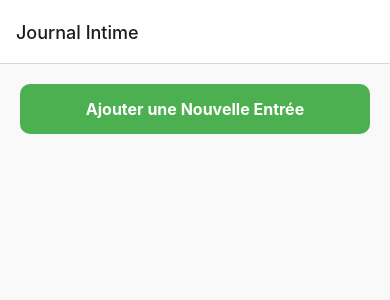
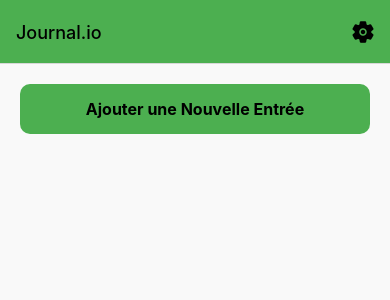
Before and after one commit to slayertn69/ReactNativeProject, a React Native app in the folder JournalIntime/: screen /Home in a window 390 px wide. Shown: the top 300 px of the page. Built offline with nearby package versions, Linux system fonts and the light colour scheme.

Commit message:
ajout du setting

```diff
--- a/JournalIntime/App.js
+++ b/JournalIntime/App.js
@@ -4,17 +4,44 @@ import { createStackNavigator } from '@react-navigation/stack';
 import HomeScreen from './screens/HomeScreen';
 import AddEntryScreen from './screens/AddEntryScreen';
 import EntryDetailsScreen from './screens/EntryDetailsScreen';
+import SettingsScreen from './screens/SettingsScreen';
+import { ThemeProvider } from './ThemeContext'; // Assurez-vous d'importer le contexte
 
 const Stack = createStackNavigator();
 
 export default function App() {
   return (
-    <NavigationContainer>
-      <Stack.Navigator>
-        <Stack.Screen name="Home" component={HomeScreen} options={{ title: 'Journal Intime' }} />
-        <Stack.Screen name="AddEntry" component={AddEntryScreen} options={{ title: 'Nouvelle Entrée' }} />
-        <Stack.Screen name="EntryDetails" component={EntryDetailsScreen} options={{ title: 'Détails de l’Entrée' }} />
-      </Stack.Navigator>
-    </NavigationContainer>
+    <ThemeProvider>
+      <NavigationContainer>
+        <Stack.Navigator>
+          <Stack.Screen
+            name="Home"
+            component={HomeScreen}
+            options={{
+              title: 'Journal.io',
+              headerStyle: {
+                backgroundColor: '#4CAF50',
+              },
+              headerTintColor: '#fff',
+            }}
+          />
+          <Stack.Screen
+            name="AddEntry"
+            component={AddEntryScreen}
+            options={{ title: 'Nouvelle Entrée' }}
+          />
+          <Stack.Screen
+            name="EntryDetails"
+            component={EntryDetailsScreen}
+            options={{ title: 'Détails de l’Entrée' }}
+          />
+          <Stack.Screen
+            name="Settings"
+            component={SettingsScreen}
+            options={{ title: 'Paramètres' }}
+          />
+        </Stack.Navigator>
+      </NavigationContainer>
+    </ThemeProvider>
   );
 }
--- /dev/null
+++ b/JournalIntime/ThemeContext.js
@@ -0,0 +1,31 @@
+// ThemeContext.js
+import React, { createContext, useState, useEffect } from 'react';
+import AsyncStorage from '@react-native-async-storage/async-storage';
+
+export const ThemeContext = createContext();
+
+export const ThemeProvider = ({ children }) => {
+  const [isDarkMode, setIsDarkMode] = useState(false);
+
+  useEffect(() => {
+    const loadThemePreference = async () => {
+      const savedTheme = await AsyncStorage.getItem('darkMode');
+      if (savedTheme !== null) {
+        setIsDarkMode(savedTheme === 'true');
+      }
+    };
+    loadThemePreference();
+  }, []);
+
+  const toggleDarkMode = async () => {
+    const newDarkMode = !isDarkMode;
+    setIsDarkMode(newDarkMode);
+    await AsyncStorage.setItem('darkMode', JSON.stringify(newDarkMode));
+  };
+
+  return (
+    <ThemeContext.Provider value={{ isDarkMode, toggleDarkMode }}>
+      {children}
+    </ThemeContext.Provider>
+  );
+};
--- a/JournalIntime/package.json
+++ b/JournalIntime/package.json
@@ -19,6 +19,7 @@
     "react": "18.2.0",
     "react-dom": "18.2.0",
     "react-native": "0.74.5",
+    "react-native-vector-icons": "^10.2.0",
     "react-native-web": "~0.19.10"
   },
   "devDependencies": {
--- a/JournalIntime/screens/AddEntryScreen.js
+++ b/JournalIntime/screens/AddEntryScreen.js
@@ -1,11 +1,13 @@
-import React, { useState } from 'react';
+import React, { useState, useContext } from 'react';
 import { View, TextInput, Button, Image, StyleSheet, TouchableOpacity, Text } from 'react-native';
 import * as ImagePicker from 'expo-image-picker';
 import AsyncStorage from '@react-native-async-storage/async-storage';
 import { useNavigation } from '@react-navigation/native';
 import { v4 as uuidv4 } from 'uuid';
+import { ThemeContext } from '../ThemeContext';
 
 export default function AddEntryScreen() {
+  const { isDarkMode } = useContext(ThemeContext);
   const [title, setTitle] = useState('');
   const [content, setContent] = useState('');
   const [image, setImage] = useState(null);
@@ -48,26 +50,26 @@ export default function AddEntryScreen() {
   };
 
   return (
-    <View style={styles.container}>
+    <View style={[styles.container, isDarkMode ? styles.darkContainer : styles.lightContainer]}>
       <TextInput
         placeholder="Titre"
         value={title}
         onChangeText={setTitle}
-        style={styles.input}
+        style={[styles.input, isDarkMode ? styles.darkInput : styles.lightInput]}
       />
       <TextInput
         placeholder="Contenu"
         value={content}
         onChangeText={setContent}
         multiline
-        style={[styles.input, styles.textArea]}
+        style={[styles.input, styles.textArea, isDarkMode ? styles.darkInput : styles.lightInput]}
       />
-      <TouchableOpacity style={styles.button} onPress={pickImage}>
-        <Text style={styles.buttonText}>Choisir une Image</Text>
+      <TouchableOpacity style={[styles.button, isDarkMode ? styles.darkButton : styles.lightButton]} onPress={pickImage}>
+        <Text style={[styles.buttonText, isDarkMode ? styles.darkText : styles.lightText]}>Choisir une Image</Text>
       </TouchableOpacity>
       {image && <Image source={{ uri: image }} style={styles.image} />}
-      <TouchableOpacity style={styles.button} onPress={saveEntry}>
-        <Text style={styles.buttonText}>Enregistrer l'Entrée</Text>
+      <TouchableOpacity style={[styles.button, isDarkMode ? styles.darkButton : styles.lightButton]} onPress={saveEntry}>
+        <Text style={[styles.buttonText, isDarkMode ? styles.darkText : styles.lightText]}>Enregistrer l'Entrée</Text>
       </TouchableOpacity>
     </View>
   );
@@ -77,7 +79,12 @@ const styles = StyleSheet.create({
   container: {
     flex: 1,
     padding: 20,
+  },
+  lightContainer: {
     backgroundColor: '#f9f9f9',
+  },
+  darkContainer: {
+    backgroundColor: '#333',
   },
   input: {
     borderColor: '#ccc',
@@ -86,23 +93,31 @@ const styles = StyleSheet.create({
     padding: 15,
     marginBottom: 15,
     fontSize: 16,
-    backgroundColor: '#fff',
   },
   textArea: {
     height: 150,
     textAlignVertical: 'top',
   },
   button: {
-    backgroundColor: '#4CAF50',
     padding: 15,
     borderRadius: 10,
     alignItems: 'center',
     marginBottom: 10,
   },
+  lightButton: {
+    backgroundColor: '#4CAF50',
+  },
+  darkButton: {
+    backgroundColor: '#1E90FF',
+  },
   buttonText: {
+    fontWeight: 'bold',
+  },
+  lightText: {
+    color: '#000',
+  },
+  darkText: {
     color: '#fff',
-    fontSize: 16,
-    fontWeight: 'bold',
   },
   image: {
     width: 200,
@@ -111,4 +126,14 @@ const styles = StyleSheet.create({
     alignSelf: 'center',
     borderRadius: 10,
   },
+  darkInput: {
+    backgroundColor: '#555', // Couleur d'arrière-plan pour les champs de saisie en mode sombre
+    borderColor: '#777',
+    color: '#fff',
+  },
+  lightInput: {
+    backgroundColor: '#fff',
+    borderColor: '#ccc',
+    color: '#000',
+  },
 });
--- a/JournalIntime/screens/EntryDetailsScreen.js
+++ b/JournalIntime/screens/EntryDetailsScreen.js
@@ -1,15 +1,17 @@
-import React, { useState, useEffect } from 'react';
+import React, { useContext, useState, useEffect } from 'react';
 import { View, Text, Image, Modal, TouchableOpacity, StyleSheet } from 'react-native';
 import AsyncStorage from '@react-native-async-storage/async-storage';
 import { useNavigation, useRoute } from '@react-navigation/native';
+import { ThemeContext } from '../ThemeContext';
 
 export default function EntryDetailsScreen() {
+  const { isDarkMode } = useContext(ThemeContext);
   const navigation = useNavigation();
   const route = useRoute();
-  const { entry } = route.params; // Récupérer l'entrée passée
+  const { entry } = route.params;
 
   const [entries, setEntries] = useState([]);
-  const [modalVisible, setModalVisible] = useState(false); // État pour contrôler la visibilité du modal
+  const [modalVisible, setModalVisible] = useState(false);
 
   const loadEntries = async () => {
     const savedEntries = await AsyncStorage.getItem('journalEntries');
@@ -26,25 +28,24 @@ export default function EntryDetailsScreen() {
     try {
       const updatedEntries = entries.filter((e) => e.id !== entry.id);
       await AsyncStorage.setItem('journalEntries', JSON.stringify(updatedEntries));
-      setEntries(updatedEntries); // Mettre à jour l'état local
-      navigation.navigate('Home'); // Retourner à la page d'accueil
+      setEntries(updatedEntries);
+      navigation.navigate('Home');
     } catch (error) {
       console.error('Erreur lors de la suppression de l’entrée:', error);
     }
   };
 
   return (
-    <View style={styles.container}>
-      <Text style={styles.date}>{entry.date}</Text>
-      <Text style={styles.title}>{entry.title}</Text>
-      <Text style={styles.content}>{entry.content}</Text>
+    <View style={[styles.container, isDarkMode ? styles.darkContainer : styles.lightContainer]}>
+      <Text style={[styles.date, isDarkMode ? styles.darkText : styles.lightText]}>{entry.date}</Text>
+      <Text style={[styles.title, isDarkMode ? styles.darkText : styles.lightText]}>{entry.title}</Text>
+      <Text style={[styles.content, isDarkMode ? styles.darkText : styles.lightText]}>{entry.content}</Text>
       {entry.imageUri && <Image source={{ uri: entry.imageUri }} style={styles.image} />}
 
       <TouchableOpacity onPress={() => setModalVisible(true)} style={styles.deleteButton}>
-        <Text style={styles.buttonText}>Supprimer l'Entrée</Text>
+        <Text style={[styles.buttonText, isDarkMode ? styles.darkText : styles.lightText]}>Supprimer l'Entrée</Text>
       </TouchableOpacity>
 
-      {/* Modal de Confirmation */}
       <Modal
         transparent={true}
         animationType="slide"
@@ -57,10 +58,10 @@ export default function EntryDetailsScreen() {
             <Text>Voulez-vous vraiment supprimer cette entrée ?</Text>
             <View style={styles.buttonContainer}>
               <TouchableOpacity onPress={() => setModalVisible(false)} style={styles.cancelButton}>
-                <Text style={styles.buttonText}>Annuler</Text>
+                <Text style={[styles.buttonText, isDarkMode ? styles.darkText : styles.lightText]}>Annuler</Text>
               </TouchableOpacity>
               <TouchableOpacity onPress={deleteEntry} style={styles.deleteButton}>
-                <Text style={styles.buttonText}>Supprimer</Text>
+                <Text style={[styles.buttonText, isDarkMode ? styles.darkText : styles.lightText]}>Supprimer</Text>
               </TouchableOpacity>
             </View>
           </View>
@@ -74,7 +75,12 @@ const styles = StyleSheet.create({
   container: {
     flex: 1,
     padding: 20,
+  },
+  lightContainer: {
     backgroundColor: '#f4f4f4',
+  },
+  darkContainer: {
+    backgroundColor: '#333',
   },
   date: {
     fontSize: 14,
@@ -96,15 +102,18 @@ const styles = StyleSheet.create({
     width: 300,
     height: 300,
     alignSelf: 'center',
-    marginVertical: 20,
     borderRadius: 10,
+    marginBottom: 20,
   },
   deleteButton: {
-    backgroundColor: '#E74C3C',
-    padding: 15,
-    borderRadius: 10,
+    backgroundColor: '#FF6347',
+    padding: 10,
+    borderRadius: 5,
     alignItems: 'center',
-    marginTop: 20,
+  },
+  buttonText: {
+    color: '#fff',
+    fontWeight: 'bold',
   },
   modalBackground: {
     flex: 1,
@@ -113,11 +122,10 @@ const styles = StyleSheet.create({
     backgroundColor: 'rgba(0, 0, 0, 0.5)',
   },
   modalContainer: {
-    width: 300,
+    width: '80%',
+    backgroundColor: '#fff',
+    borderRadius: 10,
     padding: 20,
-    backgroundColor: 'white',
-    borderRadius: 10,
-    alignItems: 'center',
   },
   modalTitle: {
     fontSize: 18,
@@ -127,16 +135,18 @@ const styles = StyleSheet.create({
   buttonContainer: {
     flexDirection: 'row',
     justifyContent: 'space-between',
-    marginTop: 20,
   },
   cancelButton: {
+    backgroundColor: '#ccc',
     padding: 10,
-    backgroundColor: '#ccc',
     borderRadius: 5,
+    flex: 1,
     marginRight: 10,
   },
-  buttonText: {
-    color: 'white',
-    fontWeight: 'bold',
+  darkText: {
+    color: '#fff',
+  },
+  lightText: {
+    color: '#000',
   },
 });
--- a/JournalIntime/screens/HomeScreen.js
+++ b/JournalIntime/screens/HomeScreen.js
@@ -1,10 +1,29 @@
-import React, { useState } from 'react';
-import { View, Text, Button, FlatList, TouchableOpacity, StyleSheet } from 'react-native';
+import React, { useContext, useState, useEffect } from 'react';
+import { View, Text, FlatList, TouchableOpacity, StyleSheet } from 'react-native';
 import AsyncStorage from '@react-native-async-storage/async-storage';
-import { useFocusEffect } from '@react-navigation/native';
+import { useFocusEffect, useNavigation } from '@react-navigation/native';
+import { ThemeContext } from '../ThemeContext';
+import { Ionicons } from '@expo/vector-icons';
 
-export default function HomeScreen({ navigation }) {
+export default function HomeScreen() {
+  const { isDarkMode } = useContext(ThemeContext);
   const [entries, setEntries] = useState([]);
+  const navigation = useNavigation();
+
+  useEffect(() => {
+    // Configure le bouton des paramètres dans l'en-tête
+    navigation.setOptions({
+      headerStyle: {
+        backgroundColor: isDarkMode ? '#333' : '#4CAF50', // Couleur de fond en fonction du mode
+      },
+      headerTintColor: isDarkMode ? '#fff' : '#000', // Couleur du texte en fonction du mode
+      headerRight: () => (
+        <TouchableOpacity onPress={() => navigation.navigate('Settings')}>
+          <Ionicons name="settings" size={24} color={isDarkMode ? '#fff' : '#000'} style={{ marginRight: 15 }} />
+        </TouchableOpacity>
+      ),
+    });
+  }, [navigation, isDarkMode]);
 
   const loadEntries = async () => {
     const savedEntries = await AsyncStorage.getItem('journalEntries');
@@ -20,9 +39,14 @@ export default function HomeScreen({ navigation }) {
   );
 
   return (
-    <View style={styles.container}>
-      <TouchableOpacity style={styles.addButton} onPress={() => navigation.navigate('AddEntry')}>
-        <Text style={styles.addButtonText}>Ajouter une Nouvelle Entrée</Text>
+    <View style={[styles.container, isDarkMode ? styles.darkContainer : styles.lightContainer]}>
+      <TouchableOpacity
+        style={[styles.addButton, isDarkMode ? styles.darkButton : styles.lightButton]}
+        onPress={() => navigation.navigate('AddEntry')}
+      >
+        <Text style={[styles.addButtonText, isDarkMode ? styles.darkText : styles.lightText]}>
+          Ajouter une Nouvelle Entrée
+        </Text>
       </TouchableOpacity>
 
       <FlatList
@@ -30,12 +54,14 @@ export default function HomeScreen({ navigation }) {
         keyExtractor={(item) => item.id}
         renderItem={({ item }) => (
           <TouchableOpacity
-            style={styles.entryContainer}
+            style={[styles.entryContainer, isDarkMode ? styles.darkEntryContainer : styles.lightEntryContainer]}
             onPress={() => navigation.navigate('EntryDetails', { entry: item })}
           >
-            <Text style={styles.entryDate}>{item.date}</Text>
-            <Text style={styles.entryTitle}>{item.title}</Text>
-            <Text style={styles.entryContent}>{item.content.slice(0, 30)}...</Text>
+            <Text style={[styles.entryDate, isDarkMode ? styles.darkText : styles.lightText]}>{item.date}</Text>
+            <Text style={[styles.entryTitle, isDarkMode ? styles.darkText : styles.lightText]}>{item.title}</Text>
+            <Text style={[styles.entryContent, isDarkMode ? styles.darkText : styles.lightText]}>
+              {item.content.slice(0, 30)}...
+            </Text>
           </TouchableOpacity>
         )}
       />
@@ -47,35 +73,55 @@ const styles = StyleSheet.create({
   container: {
     flex: 1,
     padding: 20,
+  },
+  lightContainer: {
     backgroundColor: '#f9f9f9',
   },
+  darkContainer: {
+    backgroundColor: '#333',
+  },
   addButton: {
-    backgroundColor: '#4CAF50',
     padding: 15,
     borderRadius: 10,
     alignItems: 'center',
     marginBottom: 20,
   },
+  lightButton: {
+    backgroundColor: '#4CAF50',
+  },
+  darkButton: {
+    backgroundColor: '#1E90FF',
+  },
   addButtonText: {
-    color: '#fff',
     fontSize: 16,
     fontWeight: 'bold',
   },
+  lightText: {
+    color: '#000',
+  },
+  darkText: {
+    color: '#fff',
+  },
   entryContainer: {
-    backgroundColor: '#fff',
     padding: 15,
     borderRadius: 10,
     marginBottom: 15,
     borderWidth: 1,
-    borderColor: '#ddd',
     shadowColor: '#000',
     shadowOpacity: 0.1,
     shadowRadius: 5,
     elevation: 3,
   },
+  lightEntryContainer: {
+    backgroundColor: '#fff',
+    borderColor: '#ddd',
+  },
+  darkEntryContainer: {
+    backgroundColor: '#444',
+    borderColor: '#666',
+  },
   entryDate: {
     fontSize: 14,
-    color: '#888',
     marginBottom: 5,
   },
   entryTitle: {
@@ -85,6 +131,5 @@ const styles = StyleSheet.create({
   },
   entryContent: {
     fontSize: 16,
-    color: '#555',
   },
 });
--- /dev/null
+++ b/JournalIntime/screens/SettingsScreen.js
@@ -0,0 +1,35 @@
+import React, { useContext } from 'react';
+import { View, Text, StyleSheet, Switch } from 'react-native';
+import { ThemeContext } from '../ThemeContext';
+
+export default function SettingsScreen() {
+  const { isDarkMode, toggleDarkMode } = useContext(ThemeContext);
+
+  return (
+    <View style={[styles.container, isDarkMode ? styles.darkContainer : styles.lightContainer]}>
+      <Text style={[styles.title, isDarkMode ? styles.darkText : styles.lightText]}>Paramètres</Text>
+      <View style={styles.optionContainer}>
+        <Text style={[styles.optionText, isDarkMode ? styles.darkText : styles.lightText]}>
+          Mode Sombre
+        </Text>
+        <Switch value={isDarkMode} onValueChange={toggleDarkMode} />
+      </View>
+    </View>
+  );
+}
+
+const styles = StyleSheet.create({
+  container: { flex: 1, padding: 20 },
+  lightContainer: { backgroundColor: '#f9f9f9' },
+  darkContainer: { backgroundColor: '#333' },
+  title: { fontSize: 24, fontWeight: 'bold', marginBottom: 20 },
+  lightText: { color: '#000' },
+  darkText: { color: '#fff' },
+  optionContainer: {
+    flexDirection: 'row',
+    justifyContent: 'space-between',
+    alignItems: 'center',
+    marginBottom: 20,
+  },
+  optionText: { fontSize: 16 },
+});
```
Also changed, not shown: 1 other file (tests, documents, lock files or other folders).
